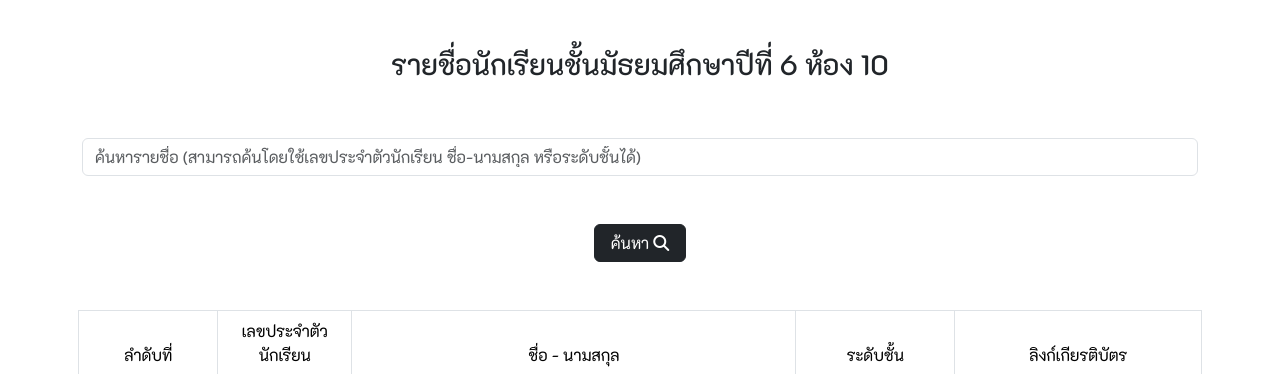
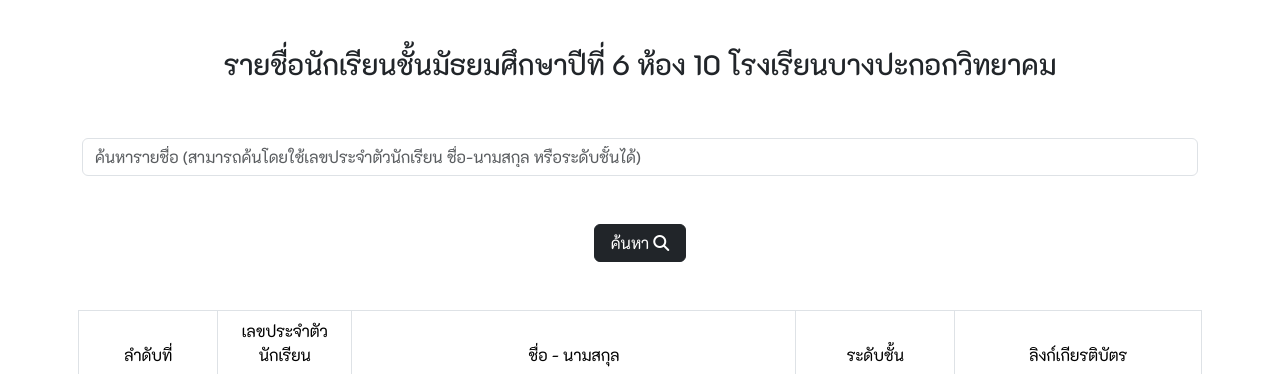
Before and after one commit to 36115/certificate, a PHP site: page / in a window 1280 px wide. Shown: the part 96-470 px from the top of the page. Run offline with PHP 8.4, Linux system fonts and the light colour scheme; data comes from the database, SQL or seed files in the repository.

Commit message:
Update index.php

```diff
--- a/index.php
+++ b/index.php
@@ -48,7 +48,7 @@
     <div class="container py-5">
         <div class="mt-3">
             <div class="pt-5 my-5 text-center">
-                <h3>รายชื่อนักเรียนชั้นมัธยมศึกษาปีที่ 6 ห้อง 10</h3>
+                <h3>รายชื่อนักเรียนชั้นมัธยมศึกษาปีที่ 6 ห้อง 10 โรงเรียนบางปะกอกวิทยาคม</h3>
             </div>
            <form action="searchData.php" method="post">
                 <div class="pt-2 text-center">
```
